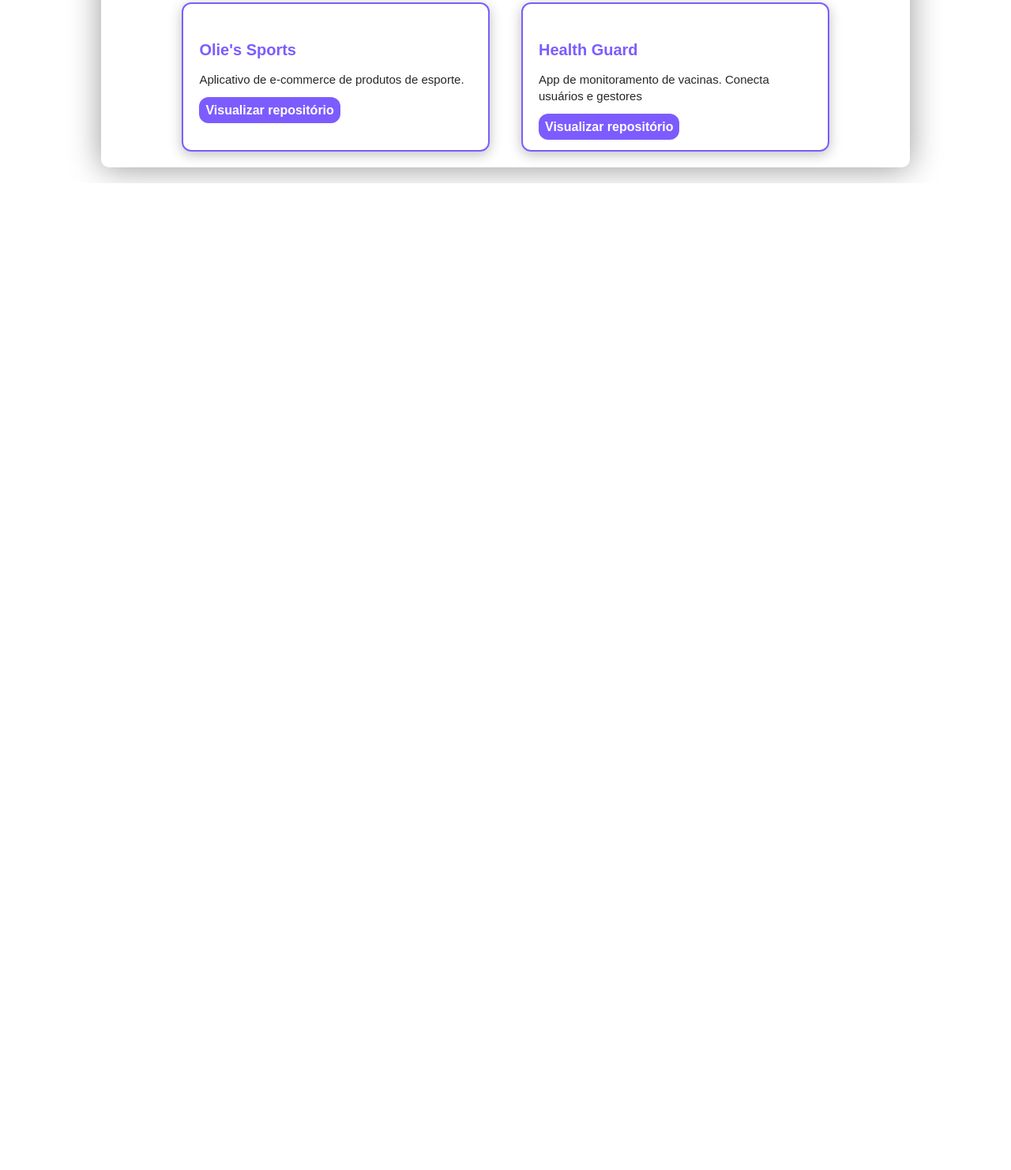
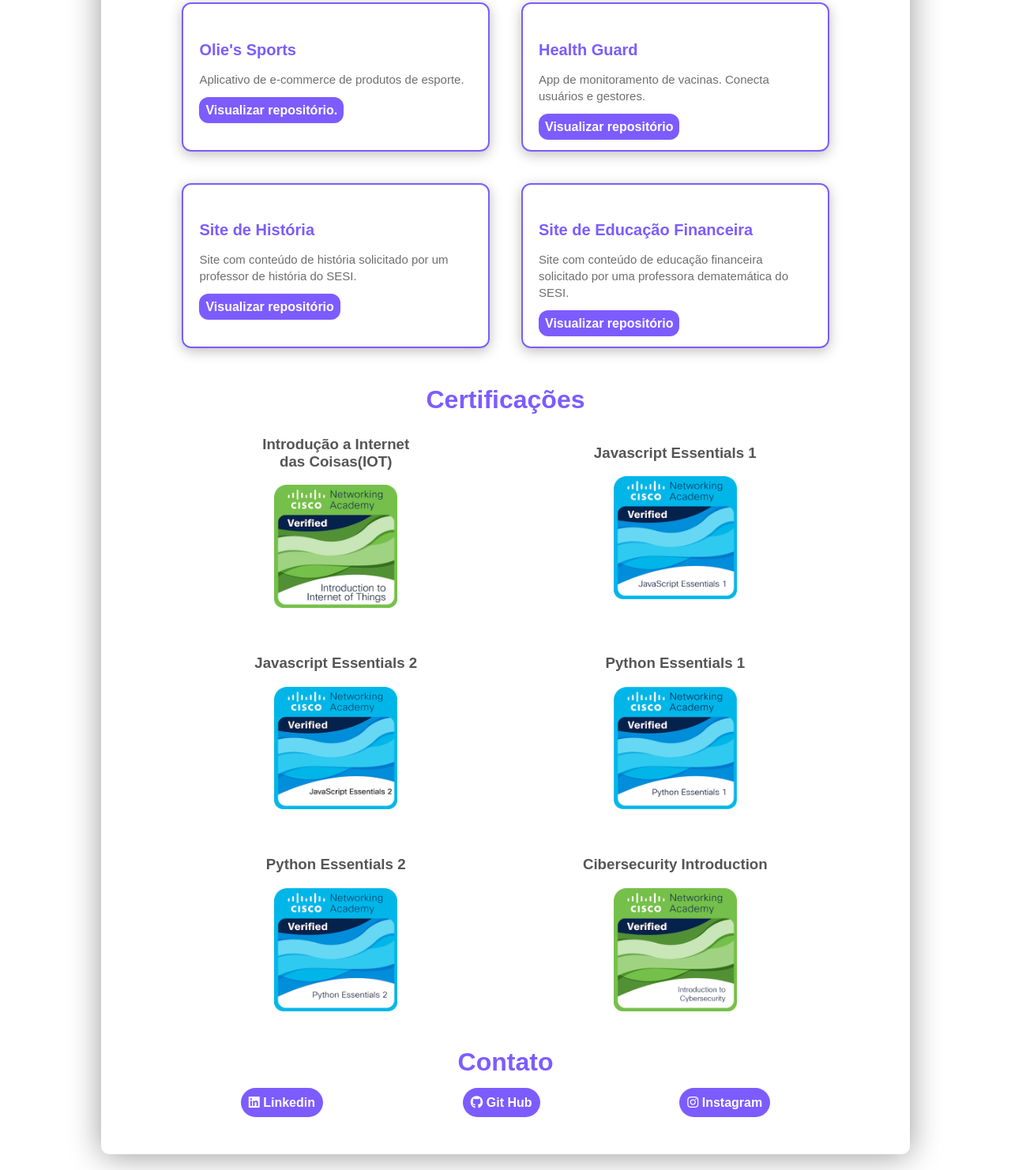
Before and after one commit to JacquysBarbosadaSilva/Portifolio, a plain HTML site: page index.html in a window 1280 px wide. Shown: the part 1003-2485 px from the top of the page at 79% size. Before the commit the page ends 1235 px from the top, so only its background shows below. Drawn offline with Linux system fonts and the light colour scheme.

Commit message:
Certificações adicionadas

```diff
--- a/css/style.css
+++ b/css/style.css
@@ -95,6 +95,25 @@ a.icon-link p {
     font-size: 15px;
 }
 
+.contato {
+    color: white;
+    text-decoration: none;
+    background-color: #7c5cff;
+    padding: 10px;
+    border-radius: 20px;
+    font-weight: bolder;
+}
+
+.card-contatos {
+    display: flex;
+    justify-content: space-evenly;
+    width: 100%;
+    align-items: center;
+    height: 50px;
+    /* color: white; */
+    margin-bottom: 40px;
+}
+
 :root {
     --bg: #0f1724;
     --card: #0b1220;
@@ -110,6 +129,31 @@ a.icon-link p {
     flex-direction: column;
     justify-content: center;
     width: min(820px, 95%);
+}
+
+img.badge-certificacoes {
+    width: 40%;
+    border-radius: 0;
+}
+
+.titlle-certificacoes{
+    text-align: center;
+    color: #555;
+}
+
+.certificacoes{
+    display: grid;
+    width: 80%;
+    margin-bottom: 20px;
+    grid-template-columns: repeat(2, 1fr);
+    gap: 40px;
+}
+
+.certificacoes-cards {
+    display: flex;
+    flex-direction: column;
+    align-items: center;
+    justify-content: center;
 }
 
 h1 {
@@ -239,7 +283,7 @@ p {
 
 .project-card p {
     font-size: 15px;
-    color: black;
+    color: #555;
     opacity: 0.85;
     line-height: 1.4em;
 }
@@ -254,11 +298,11 @@ p {
         padding: 15px 20px; /* Reduz o padding lateral */
     }
 
-    h1{
+    h1 {
         margin-top: 100px;
     }
 
-    .section-title{
+    .section-title {
         margin-top: 200px;
     }
 
--- a/index.html
+++ b/index.html
@@ -53,13 +53,73 @@
                     <div class="project-card">
                         <h4>Olie's Sports</h4>
                         <p>Aplicativo de e-commerce de produtos de esporte.</p>
-                        <a class="visualizar-repositorio" href="https://github.com/JacquysBarbosadaSilva/Olies-sports">Visualizar repositório</a>
+                        <a class="visualizar-repositorio" href="https://github.com/JacquysBarbosadaSilva/Olies-sports">Visualizar repositório.</a>
                     </div>
 
                     <div class="project-card">
                         <h4>Health Guard</h4>
-                        <p>App de monitoramento de vacinas. Conecta usuários e gestores</p>
+                        <p>App de monitoramento de vacinas. Conecta usuários e gestores.</p>
                         <a class="visualizar-repositorio" href="https://github.com/victorkoba/healthguard">Visualizar repositório</a>
+                    </div>
+
+                    <div class="project-card">
+                        <h4>Site de História</h4>
+                        <p>Site com conteúdo de história solicitado por um professor de história do SESI.</p>
+                        <a class="visualizar-repositorio" href="https://github.com/victorkoba/healthguard">Visualizar repositório</a>
+                    </div>
+
+                    <div class="project-card">
+                        <h4>Site de Educação Financeira</h4>
+                        <p>Site com conteúdo de educação financeira solicitado por uma professora dematemática do SESI.</p>
+                        <a class="visualizar-repositorio" href="https://github.com/victorkoba/healthguard">Visualizar repositório</a>
+                    </div>
+                </div>
+
+                <h2 id="portifolio" class="section-title">Certificações</h2>
+                <div class="certificacoes">
+                    <div class="certificacoes-cards">
+                        <h3 class="titlle-certificacoes">Introdução a Internet<br> das Coisas(IOT)</h3>
+                        <img class="badge-certificacoes" src="img/introduction-to-iot.png" alt="">
+                    </div>
+
+                    <div class="certificacoes-cards">
+                        <h3 class="titlle-certificacoes">Javascript Essentials 1</h3>
+                        <img class="badge-certificacoes" src="img/javascript-essentials-1.png" alt="">
+                    </div>
+
+                    <div class="certificacoes-cards">
+                        <h3 class="titlle-certificacoes">Javascript Essentials 2</h3>
+                        <img class="badge-certificacoes" src="img/javascript-essentials-2.png" alt="">
+                    </div>
+
+                    <div class="certificacoes-cards">
+                        <h3 class="titlle-certificacoes">Python Essentials 1</h3>
+                        <img class="badge-certificacoes" src="img/python-essentials-1.1.png" alt="">
+                    </div>
+
+                    <div class="certificacoes-cards">
+                        <h3 class="titlle-certificacoes">Python Essentials 2</h3>
+                        <img class="badge-certificacoes" src="img/python-essentials-2.png" alt="">
+                    </div>
+
+                    <div class="certificacoes-cards">
+                        <h3 class="titlle-certificacoes">Cibersecurity Introduction</h3>
+                        <img class="badge-certificacoes" src="img/introduction-to-cybersecurity.png" alt="">
+                    </div>
+                </div>
+
+                <h2 id="portifolio" class="section-title">Contato</h2>
+                <div class="card-contatos">
+                    <div>
+                        <a class="contato" href="https://www.linkedin.com/in/jacquys-barbosa-da-silva-8498522b7/"><i class="fa-brands fa-linkedin"></i> Linkedin</a>
+                    </div>
+
+                    <div>
+                        <a class="contato" href="https://github.com/JacquysBarbosadaSilva"><i class="fa-brands fa-github"></i> Git Hub</a>
+                    </div>
+
+                    <div>
+                        <a class="contato" href="https://www.instagram.com/_jacquysbarbosa_/"><i class="fa-brands fa-instagram"></i> Instagram</a>
                     </div>
                 </div>
             </div>
```
Also changed, not shown: img/introduction-to-cybersecurity.png (added), img/introduction-to-iot.png (added), img/javascript-essentials-1.png (added), img/javascript-essentials-2.png (added), img/python-essentials-1.1.png (added), img/python-essentials-2.png (added).
